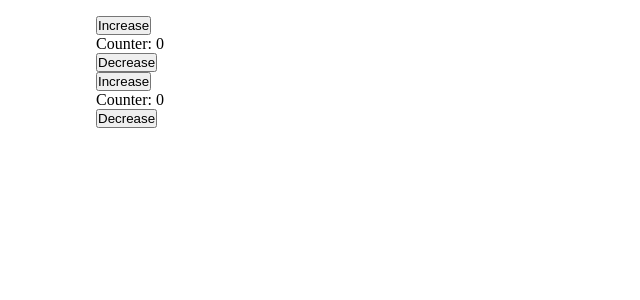
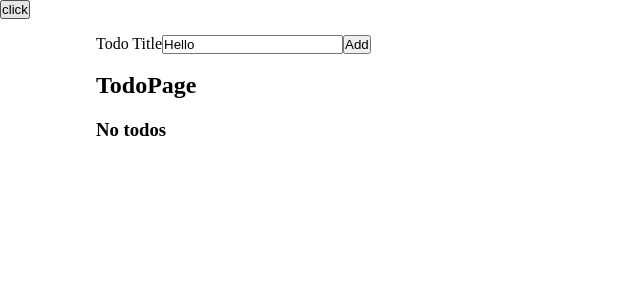
Before and after one commit to SHOMANS/GSG-TT9-React, a React (Create React App) app: page / in a window 1280 px wide. Shown: the top 300 px of the page, without its empty margins (0-640 px from the left). Built offline with nearby package versions, Linux system fonts and the light colour scheme.

Commit message:
finish session 5

```diff
--- a/src/App.js
+++ b/src/App.js
@@ -1,7 +1,7 @@
 // import HomePage from './pages/HomePage';
 // import AboutPage from './pages/AboutPage';
-import CountersPage from './pages/CountersPage';
-// import TodoPage from './pages/TodoPage';
+import TodoPage from './pages/TodoPage';
+// import CountersPage from './pages/CountersPage';
 // import LifeCyclePage from './pages/LifeCyclePage';
 
 export default function App() {
@@ -9,8 +9,8 @@ export default function App() {
     <div className='App'>
       {/* <HomePage /> */}
       {/* <AboutPage /> */}
-      {/* <TodoPage /> */}
-      <CountersPage />
+      <TodoPage />
+      {/* <CountersPage /> */}
       {/* <LifeCyclePage /> */}
     </div>
   );
--- a/src/components/Counter/index.jsx
+++ b/src/components/Counter/index.jsx
@@ -1,22 +1,15 @@
 import { Component } from 'react';
-
+import './style.css';
 class Counter extends Component {
-  componentDidMount() {
-    // console.log('componentDidMount from Counter');
-  }
-
-  componentWillUnmount() {
-    console.log('counter componentWillUnmount');
-  }
   render() {
-    // console.log('render from counter');
-    const { handleIncrease, counter, handleDecrease } = this.props;
-
+    const { handleIncrease, handleDecrease, value, id } = this.props;
     return (
-      <div>
-        <button onClick={handleIncrease}>Increase</button>
-        <p>Counter: {counter}</p>
-        <button onClick={handleDecrease}>Decrease</button>
+      <div className='counter'>
+        <button disabled={!value} onClick={() => handleDecrease(id)}>
+          Decrease
+        </button>
+        <p>{value}</p>
+        <button onClick={() => handleIncrease(id)}>Increase</button>
       </div>
     );
   }
--- /dev/null
+++ b/src/components/Counter/style.css
@@ -0,0 +1,14 @@
+.counter {
+  display: flex;
+  align-items: center;
+  justify-content: center;
+  height: 100%;
+  gap: 6px;
+  margin-top: 1rem;
+}
+.counter button {
+  padding: 10px;
+  background-color: aquamarine;
+  border: none;
+  cursor: pointer;
+}
--- /dev/null
+++ b/src/components/TodoForm/index.jsx
@@ -0,0 +1,46 @@
+import React, { Component } from 'react';
+
+class TodoForm extends Component {
+  state = {
+    title: 'Hello',
+  };
+
+  handleChangeInput = (e) => {
+    if (e.target.value.length < 10) {
+      this.setState({ title: e.target.value.toLowerCase() });
+    }
+  };
+
+  handleSubmit = (e) => {
+    e.preventDefault();
+
+    if (this.state.title) {
+      this.props.onAddTodo({
+        id: `${Date.now()}`,
+        title: this.state.title,
+        completed: false,
+      });
+      this.setState({ title: '' });
+    }
+  };
+
+  render() {
+    return (
+      <form onSubmit={this.handleSubmit}>
+        <label htmlFor='title'>Todo Title</label>
+        <input
+          type='text'
+          title='title'
+          name='title'
+          id='title'
+          value={this.state.title}
+          required
+          onChange={this.handleChangeInput}
+        />
+        <button type='submit'>Add</button>
+      </form>
+    );
+  }
+}
+
+export default TodoForm;
--- a/src/pages/CountersPage/index.jsx
+++ b/src/pages/CountersPage/index.jsx
@@ -2,53 +2,82 @@ import React, { Component } from 'react';
 import Container from '../../components/Container';
 import Counter from '../../components/Counter';
 
+const INITIAL_COUNTERS_VALUES = {
+  1: {
+    value: 0,
+    amount: 2,
+  },
+  2: {
+    value: 0,
+    amount: 5,
+  },
+  3: {
+    value: 0,
+    amount: 1,
+  },
+};
+
 class CountersPage extends Component {
   state = {
-    counter1: 0,
-    counter2: 0,
+    counters: INITIAL_COUNTERS_VALUES,
   };
 
-  handleIncrease1 = () => {
+  handleIncrease = (id) => {
     this.setState((prevState) => ({
-      counter1: prevState.counter1 + 1,
+      counters: {
+        ...prevState.counters,
+        [id]: {
+          ...prevState.counters[id],
+          value: prevState.counters[id].value + prevState.counters[id].amount,
+        },
+      },
     }));
   };
 
-  handleDecrease1 = () => {
-    this.setState((prevState) => ({
-      counter1: prevState.counter1 - 1,
-    }));
-  };
-  handleIncrease2 = () => {
-    this.setState((prevState) => ({
-      counter2: prevState.counter2 + 1,
-    }));
+  handleDecrease = (id) => {
+    if (this.state.counters[id].value !== 0) {
+      this.setState((prevState) => ({
+        counters: {
+          ...prevState.counters,
+          [id]: {
+            ...prevState.counters[id],
+            value: prevState.counters[id].value - prevState.counters[id].amount,
+          },
+        },
+      }));
+    }
   };
 
-  handleDecrease2 = () => {
-    this.setState((prevState) => ({
-      counter2: prevState.counter2 - 1,
-    }));
-  };
+  shouldComponentUpdate() {
+    if (this.state.counters[1].value > 20) return true;
+    if (this.state.counters[1].value > 10) return false;
+    return true;
+  }
+
+  getSnapshotBeforeUpdate(props, state) {
+    console.log('getSnapshotBeforeUpdate', props, state);
+    return null;
+  }
 
   render() {
     return (
       <Container>
         <div>
-          <Counter
-            counter={this.state.counter1}
-            handleDecrease={this.handleDecrease1}
-            handleIncrease={this.handleIncrease1}
-          />
-
-          <Counter
-            counter={this.state.counter2}
-            handleDecrease={this.handleDecrease2}
-            handleIncrease={this.handleIncrease2}
-          />
+          {Object.entries(this.state.counters).map(([key, object]) => (
+            <Counter
+              key={key}
+              id={key}
+              value={object.value}
+              handleDecrease={this.handleDecrease}
+              handleIncrease={this.handleIncrease}
+            />
+          ))}
         </div>
-
-        {/* total: {counters.reduce()} */}
+        total:
+        {Object.values(this.state.counters).reduce(
+          (acc, cur) => acc + cur.value,
+          0
+        )}
       </Container>
     );
   }
--- a/src/pages/TodoPage/index.jsx
+++ b/src/pages/TodoPage/index.jsx
@@ -2,6 +2,7 @@ import React, { Component } from 'react';
 import Container from '../../components/Container';
 import TODOS from '../../mock/todos';
 import TodoItem from '../../components/TodoItem';
+import TodoForm from '../../components/TodoForm';
 
 class TodoPage extends Component {
   state = {
@@ -27,6 +28,12 @@ class TodoPage extends Component {
     });
   };
 
+  handleAddTodo = (todo) => {
+    this.setState((prevState) => ({
+      todos: [todo, ...prevState.todos],
+    }));
+  };
+
   render() {
     if (true) {
       return (
@@ -43,6 +50,9 @@ class TodoPage extends Component {
             </button>
 
             <Container>
+              <TodoForm onAddTodo={this.handleAddTodo} />
+              <br />
+
               <h2>TodoPage</h2>
               <div style={{ marginTop: 20 }}>
                 {this.state.isTodoExist ? (
```
